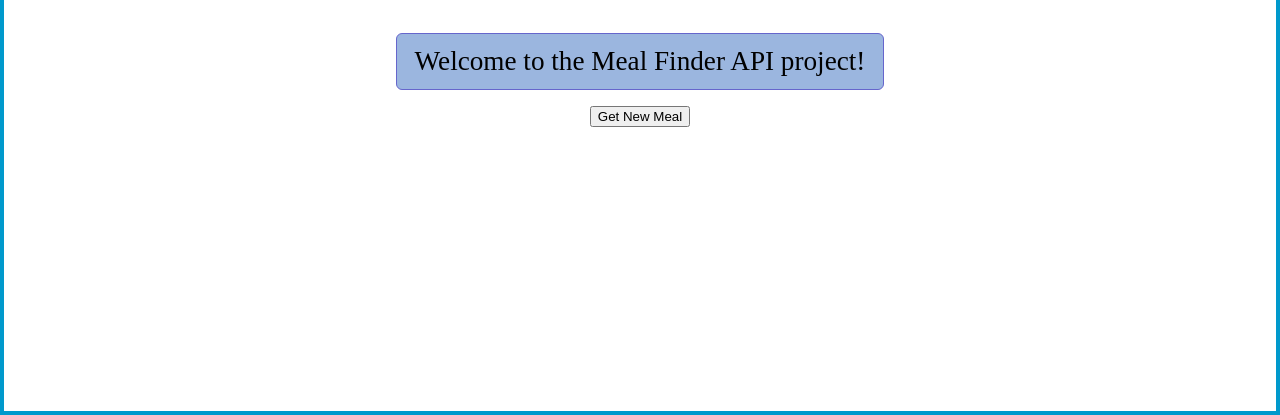
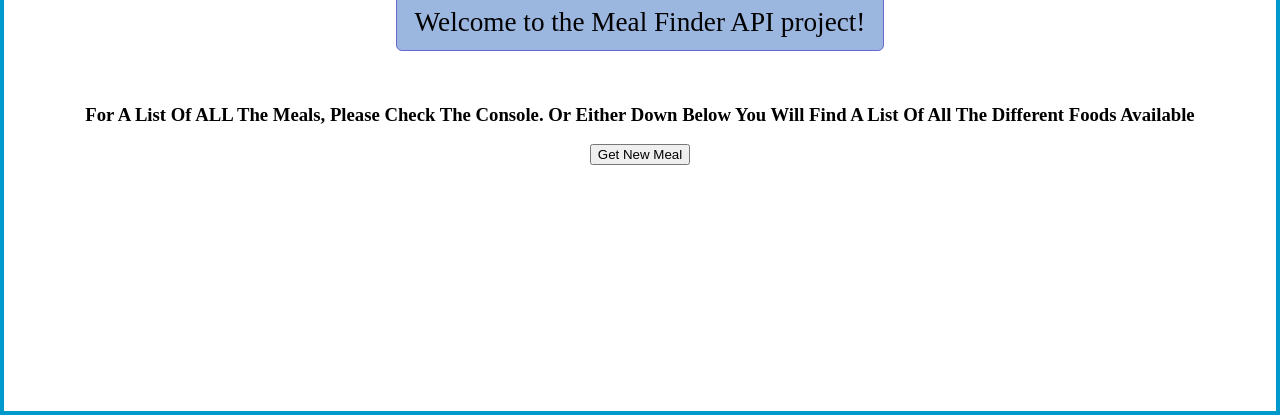
Before and after one commit to DarrylClay2005/free-meal-finder, a plain HTML site: page index.html in a window 1280 px wide. Shown: the part 385-800 px from the top of the page. Drawn offline with Linux system fonts and the light colour scheme; no server answers.

Commit message:
Add missing heading for meal list instructions in index.html

```diff
--- a/index.html
+++ b/index.html
@@ -11,5 +11,7 @@
 <body>
     <h1>Meal Finder</h1>
     <p>Welcome to the Meal Finder API project!</p>
+    <br>
+    <h3>For A List Of ALL The Meals, Please Check The Console. Or Either Down Below You Will Find A List Of All The Different Foods Available</h3>
 </body>
 </html>
```
